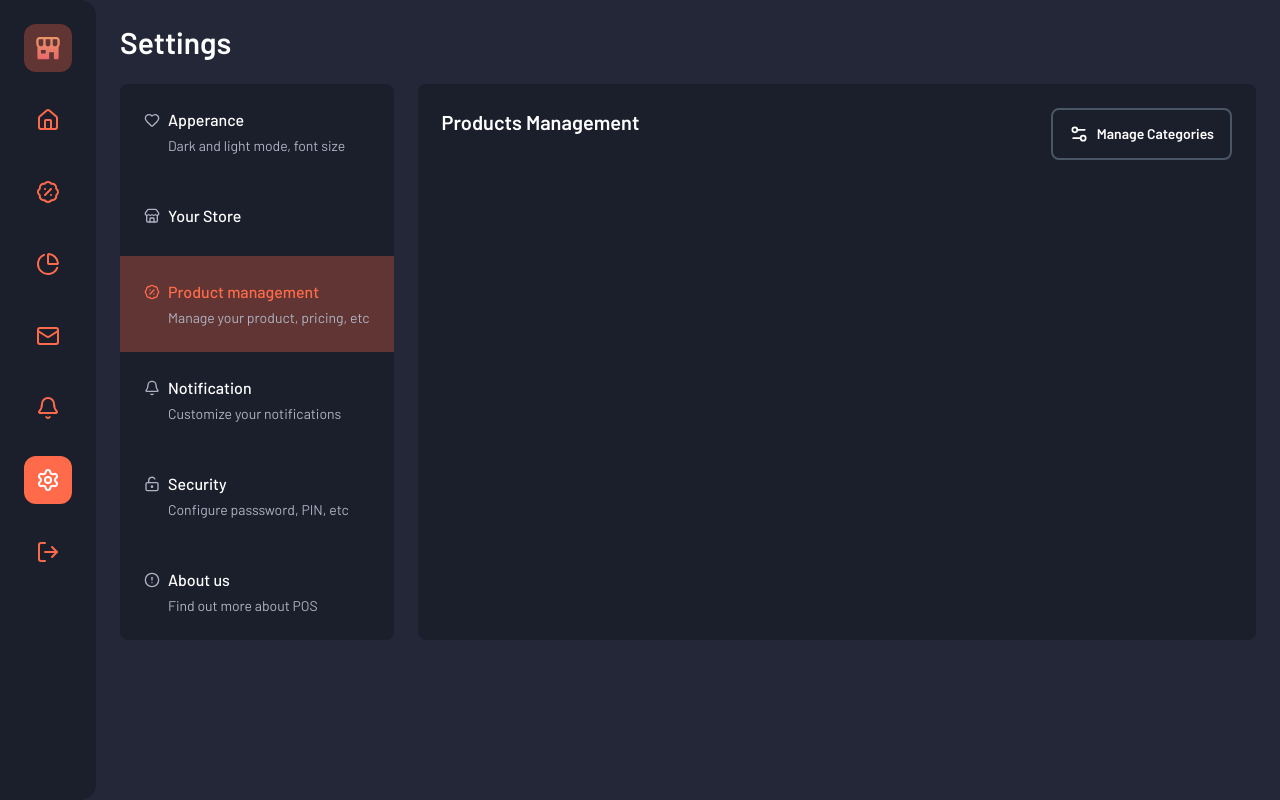
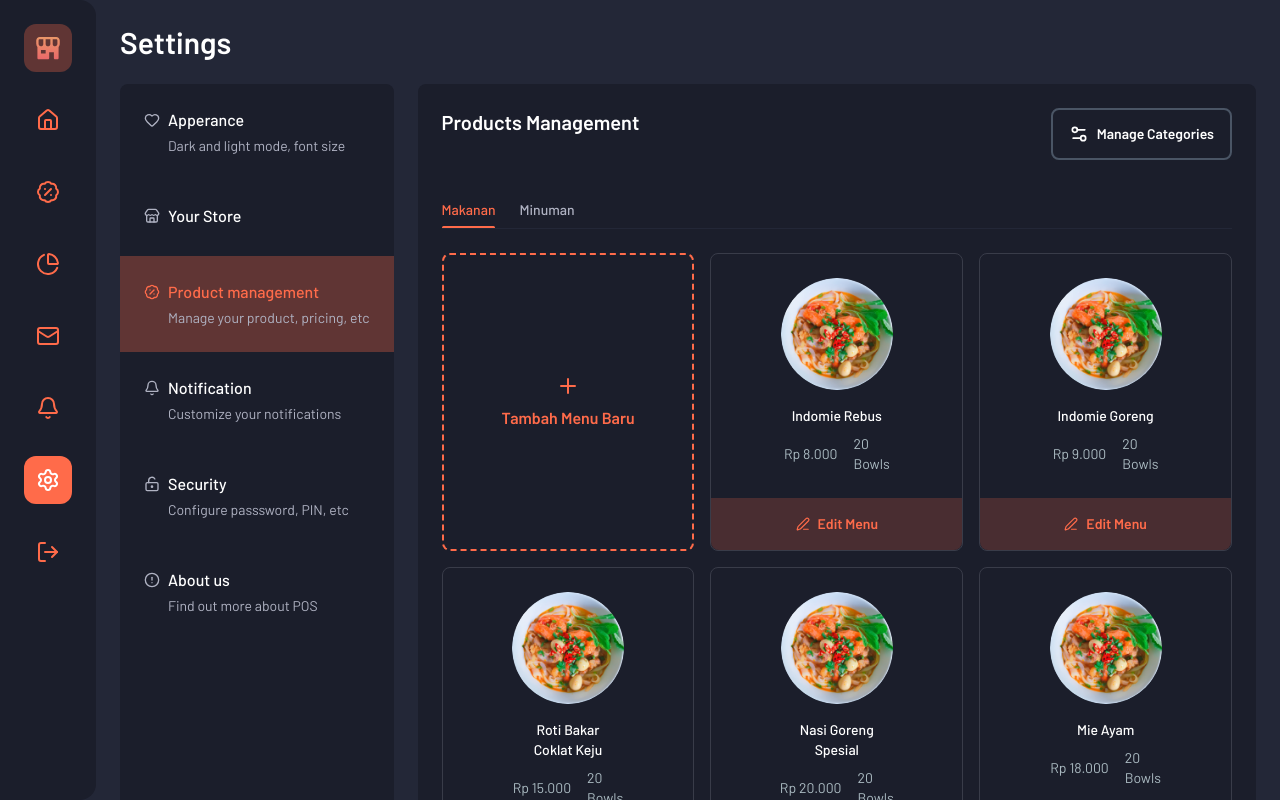
Before and after one commit to mubasyir19/POS-Waroeng, a Next.js app: page /settings in a window 1280 px wide. Shown: the top 800 px of the page. Built offline with nearby package versions, Linux system fonts and the light colour scheme.

Commit message:
add: list manage product card

```diff
--- /dev/null
+++ b/src/components/molecules/ListManageProduct.tsx
@@ -0,0 +1,26 @@
+import { daftarMenu } from "@/helpers/listMenu";
+import React from "react";
+import ProductManagementCard from "./ProductManagementCard";
+
+interface ListManageProductProps {
+  category: string;
+}
+
+export default function ListManageProduct({
+  category,
+}: ListManageProductProps) {
+  const selectedCategory = daftarMenu.find((d) => d.kategori === category);
+
+  return (
+    <>
+      {selectedCategory?.menu.map((menu, i) => (
+        <ProductManagementCard
+          key={i}
+          imageLink="/images/menu1.png"
+          name={menu.namaMenu}
+          price={Number(menu.hargaMenu)}
+        />
+      ))}
+    </>
+  );
+}
--- /dev/null
+++ b/src/components/molecules/ProductManagementCard.tsx
@@ -0,0 +1,44 @@
+import { formatPrice } from "@/helpers/formatPrice";
+import { PenLine } from "lucide-react";
+import Image from "next/image";
+import React from "react";
+
+interface ProductManagementCardProps {
+  imageLink: string;
+  name: string;
+  price: string;
+}
+
+export default function ProductManagementCard({
+  imageLink,
+  name,
+  price,
+}: ProductManagementCardProps) {
+  return (
+    <div className="border-dark-line rounded-lg border">
+      <div className="p-6">
+        <Image
+          src={imageLink}
+          width={127}
+          height={127}
+          alt="image menu"
+          className="mx-auto mb-4 h-28 w-28 rounded-full object-cover"
+        />
+        <div className="mx-auto w-1/2">
+          <p className="text-center text-sm font-medium text-white">{name}</p>
+          <div className="mt-2 flex items-center justify-center gap-2">
+            <p className="text-text-light text-sm">
+              {formatPrice(Number(price))}
+            </p>
+            <div className="size-1.5 rounded-full bg-white"></div>
+            <p className="text-text-light text-sm">20 Bowls</p>
+          </div>
+        </div>
+      </div>
+      <button className="bg-primary/20 flex w-full items-center justify-center gap-2 rounded-b-lg py-4 focus:outline-none">
+        <PenLine className="text-primary size-3.5" />
+        <p className="text-primary text-sm font-semibold">Edit Menu</p>
+      </button>
+    </div>
+  );
+}
--- a/src/components/organism/Tab/ManagementProduct.tsx
+++ b/src/components/organism/Tab/ManagementProduct.tsx
@@ -1,7 +1,12 @@
-import { Settings2 } from "lucide-react";
-import React from "react";
+"use client";
+
+import CategoryTabs from "@/components/molecules/CategoryTabs";
+import ListManageProduct from "@/components/molecules/ListManageProduct";
+import { Plus, Settings2 } from "lucide-react";
+import React, { useState } from "react";
 
 export default function ManagementProduct() {
+  const [selectedCategory, setSelectedCategory] = useState<string>("Makanan");
   return (
     <>
       <div className="flex items-start justify-between p-6">
@@ -16,10 +21,25 @@ export default function ManagementProduct() {
         </button>
       </div>
       <div className="mt-4">
-        {/* <CategoryTabs
-                selected={selectedCategory}
-                onSelect={setSelectedCategory}
-                /> */}
+        <div className="px-6">
+          <CategoryTabs
+            selected={selectedCategory}
+            onSelect={setSelectedCategory}
+          />
+        </div>
+      </div>
+      <div className="grid grid-cols-3 gap-4 p-6">
+        <button
+          // onClick={onAddClick}
+          className="border-primary flex h-full cursor-pointer flex-col items-center justify-center rounded-lg border-2 border-dashed bg-transparent p-4 transition focus:outline-none"
+          aria-label="Tambah produk"
+        >
+          <Plus className="text-primary text-xl" />
+          <span className="text-primary mt-2 text-base font-semibold">
+            Tambah Menu Baru
+          </span>
+        </button>
+        <ListManageProduct category={selectedCategory} />
       </div>
     </>
   );
```
